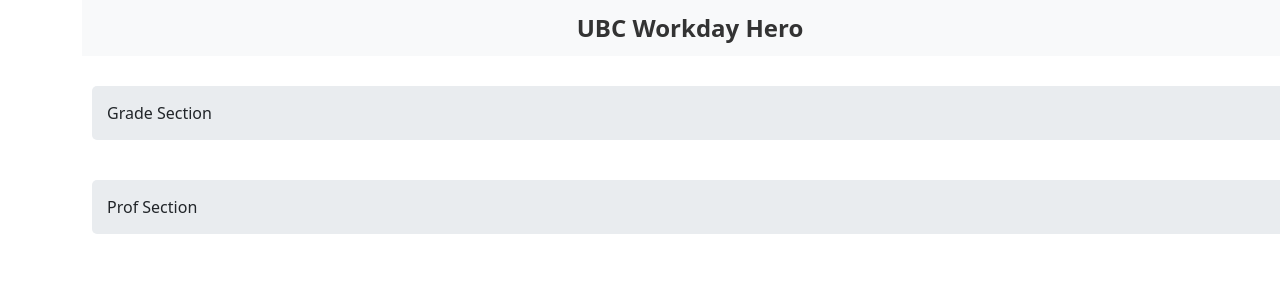
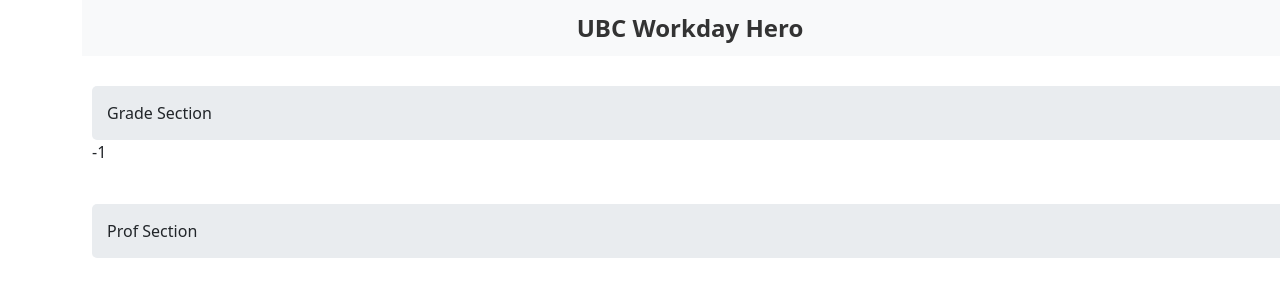
Before and after one commit to aqil18/ubc-workday-hero, a React (Create React App) app in the folder react-chrome-ext/: page / in a window 1280 px wide. Shown: the top 300 px of the page. Built offline with nearby package versions, Linux system fonts and the light colour scheme; no server answers.

Commit message:
i worked out hooks on my life

```diff
--- a/react-chrome-ext/src/App.tsx
+++ b/react-chrome-ext/src/App.tsx
@@ -1,5 +1,5 @@
 import 'bootstrap/dist/css/bootstrap.min.css';
-import React, { useEffect } from 'react';
+import React, { useEffect, useState } from 'react';
 import './App.css';
 const UBCGRADES: string  = 'https://ubcgrades.com/api/v3/course-statistics/UBCV/'
 let courseJson;
@@ -91,6 +91,8 @@
 }
 
 function App() {
+    const [avg, setAvg] = useState("-1");
+
 
     useEffect(() => {
         const fetchData = async () => {
@@ -100,6 +102,7 @@
             const profString = getProfString(pageText);
 
             const courseDict = await processCourseString(courseString);
+            setAvg(courseDict["average"]);
             const profUrl = processProfString(profString);
 
             console.log(courseDict, profUrl);
@@ -116,6 +119,7 @@
             </div>
             <div className="content content-upper">
                 <section className="upper-section">Grade Section</section>
+                <section>{avg}</section>
             </div>
             <div className="content content-lower">
                 <section className="bottom-section">Prof Section</section>
```
Also changed, not shown: 1 other file (tests, documents, lock files or other folders).
